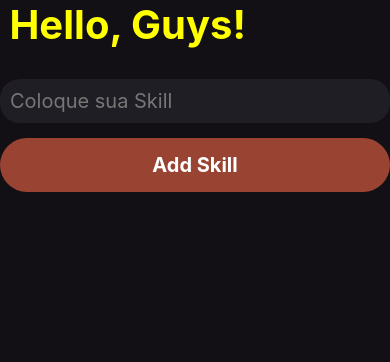
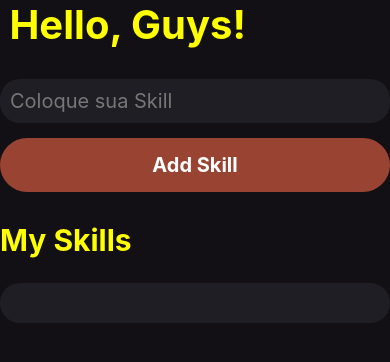
Before and after one commit to pedrohrsantos01/AppRN-SkillList, a React Native app: screen / in a window 390 px wide. Shown: the top 362 px of the page. Built offline with nearby package versions, Linux system fonts and the light colour scheme.

Commit message:
Criando componente da listagem

```diff
--- a/src/pages/Home.js
+++ b/src/pages/Home.js
@@ -5,13 +5,13 @@ import {
   SafeAreaView,
   TextInput,
   Platform,
-  TouchableOpacity
+  TouchableOpacity,
  } from "react-native";
 
 
  export function Home() {
     const [newSkill, setNewSkill] = useState('');
-
+    const [mySkills, addNewSkill] = useState([]);
 
 
    return(
@@ -36,8 +36,17 @@ import {
         </TouchableOpacity>
 
         <Text style={[styles.Text, {marginTop: 30 , fontSize: 30 }]}>
+            My Skills
+        </Text>
+
+        <TouchableOpacity
+        style={styles.skill}
+        activeOpacity={.6}
+        >
+        <Text style={styles.skillText}>
             {newSkill}
         </Text>
+        </TouchableOpacity>
 
      </SafeAreaView>
 
@@ -78,5 +87,17 @@ import {
          fontSize: 20,
          fontWeight: 'bold',
          textAlign: 'center',
+     },
+     skill:{
+         backgroundColor: '#1F1E25',
+         padding: 20,
+         borderRadius: 40,
+         marginTop: 25,
+         alignItems: 'center',
+     },
+     skillText: {
+         color: 'white',
+         fontSize: 22,
+         fontWeight: 'bold',
      }
  })
```
